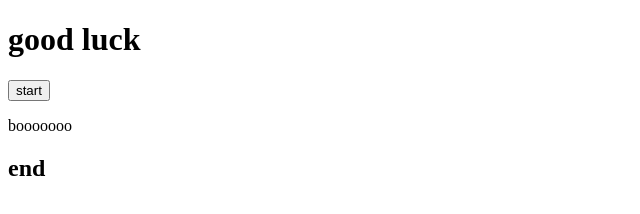
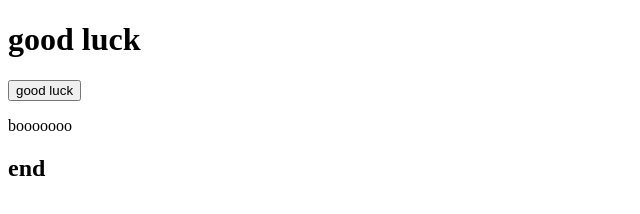
Before and after one commit to madday12/my-first-vebpage, a plain HTML site: page index.html in a window 1280 px wide. Shown: the full height of the page, 0-640 px from the left. Drawn offline with Linux system fonts and the light colour scheme.

Commit message:
Update index.html

```diff
--- a/index.html
+++ b/index.html
@@ -2,7 +2,7 @@
 <html>
 <body>
 <h1> good luck </h1>
-  <button>start</button>
+  <button type="button"> good luck </button>
 <p> booooooo</p>
   <h2> end </h2>
 </body>
```
